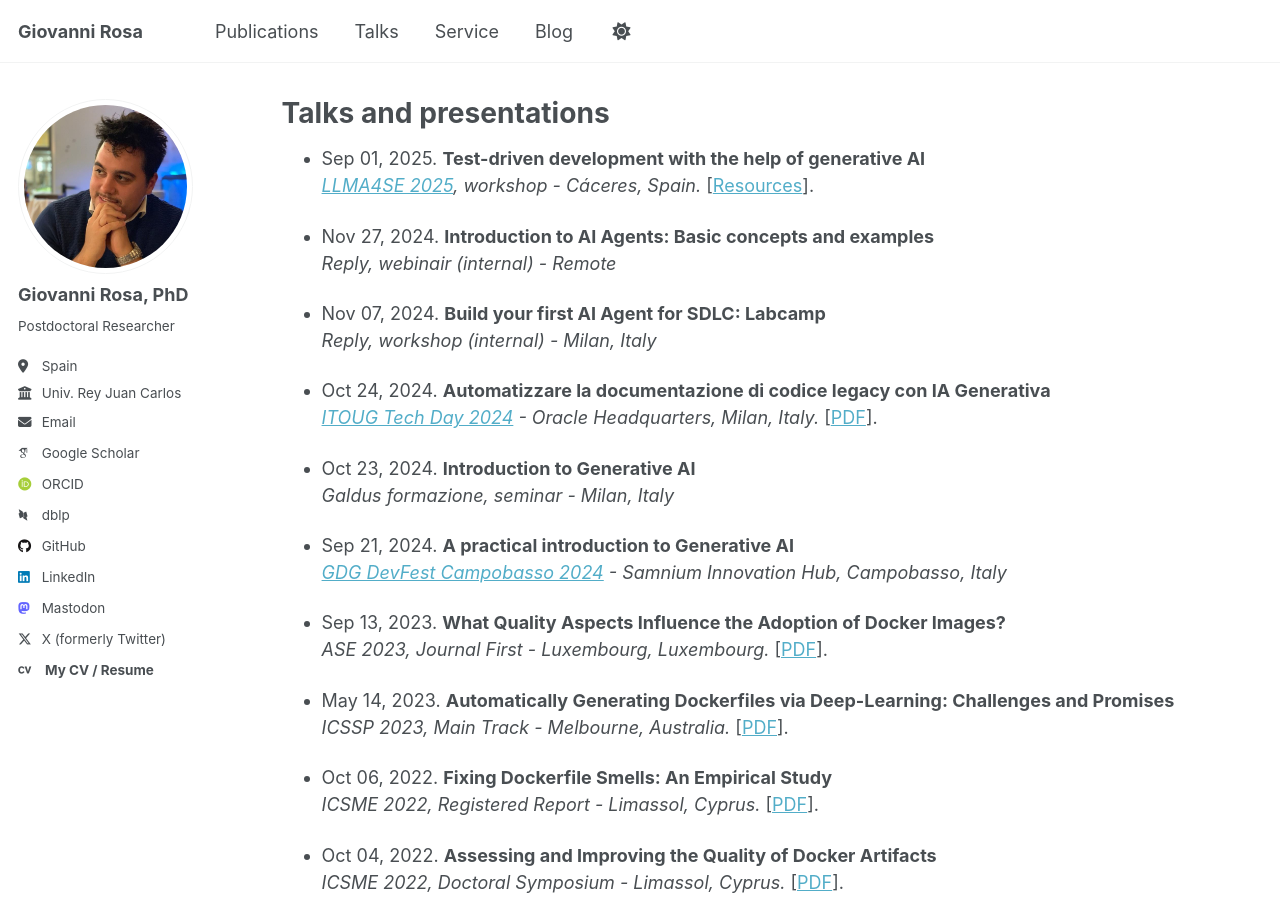
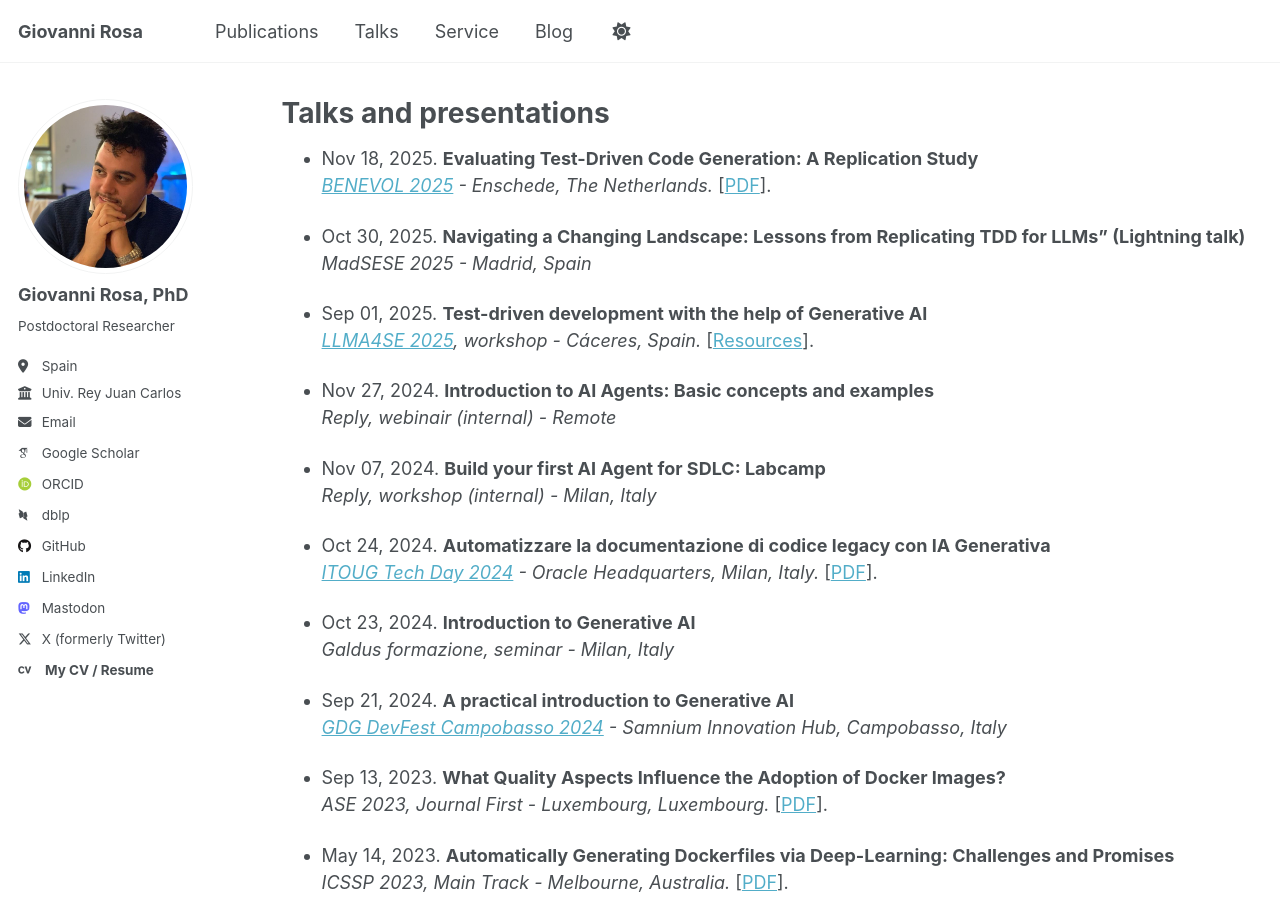
Before and after one commit to grosa1/grosa1.github.io, a Jekyll site: the page built from _pages/talks.md, in a window 1280 px wide and 900 px high. Built offline with Jekyll 4.4.1, drawn with Linux system fonts in a browser that asks for light colours; some web fonts are replaced; a script that is not in the unit is left out.

Commit message:
update talks

```diff
--- a/_pages/talks.md
+++ b/_pages/talks.md
@@ -15,8 +15,13 @@ author_profile: true
   {% include archive-single-talk.html %}
 {% endfor %} -->
 
-- Sep 01, 2025. **Test-driven development with the help of
-generative AI**
+- Nov 18, 2025. **Evaluating Test-Driven Code Generation: A Replication Study**
+_[BENEVOL 2025](https://benevol2025.github.io/) - Enschede, The Netherlands._ \[[PDF](/files/talkBENEVOL25.pdf)\].
+
+- Oct 30, 2025. **Navigating a Changing Landscape: Lessons from Replicating TDD for LLMs" (Lightning talk)**
+_MadSESE 2025 - Madrid, Spain_
+
+- Sep 01, 2025. **Test-driven development with the help of Generative AI**
   _[LLMA4SE 2025](https://i3lab.unex.es/summer-school/), workshop - Cáceres, Spain._
   \[[Resources](https://gitlab.com/tdd-workshop/tdd-for-code-generation-lab-sept-25)\].
 
```
